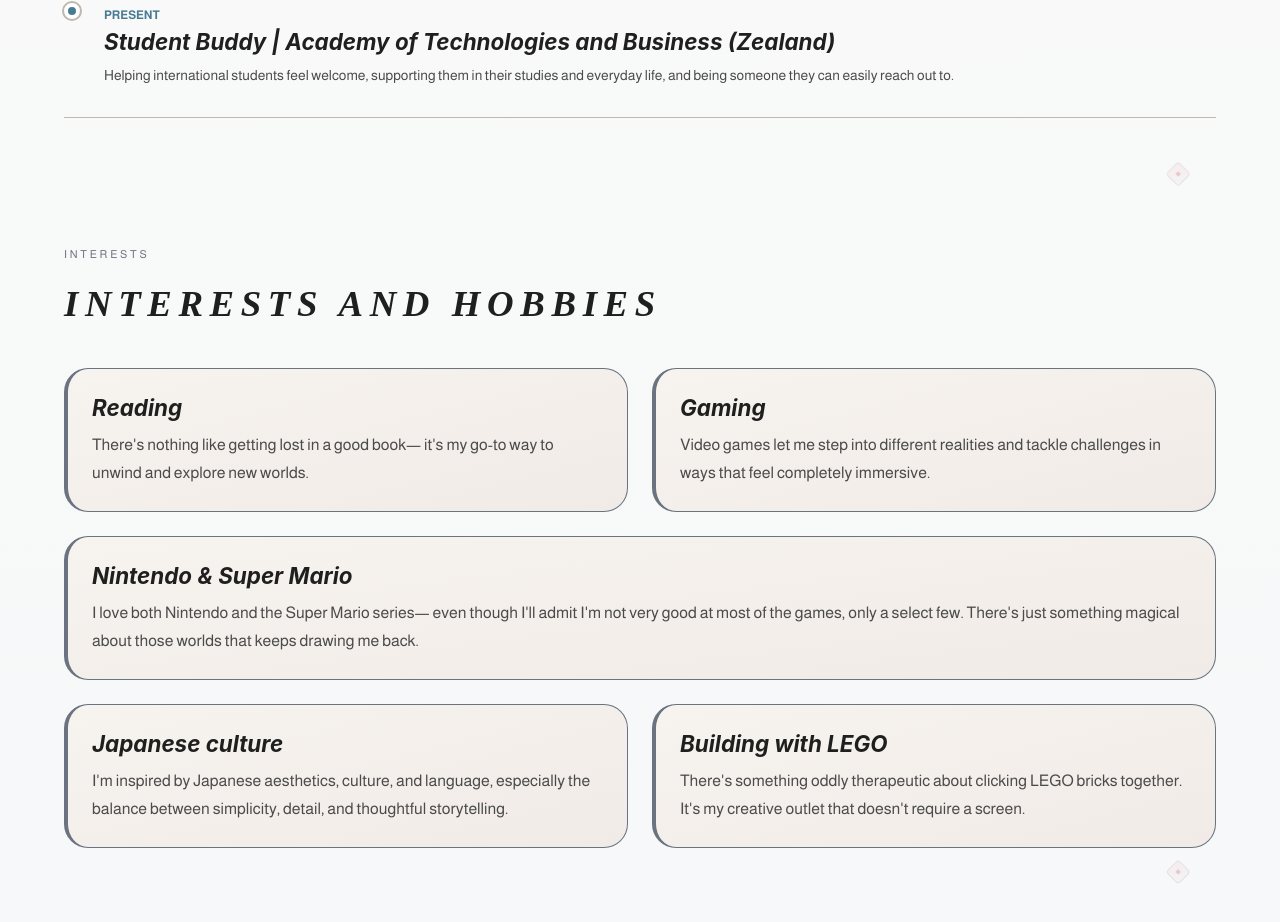
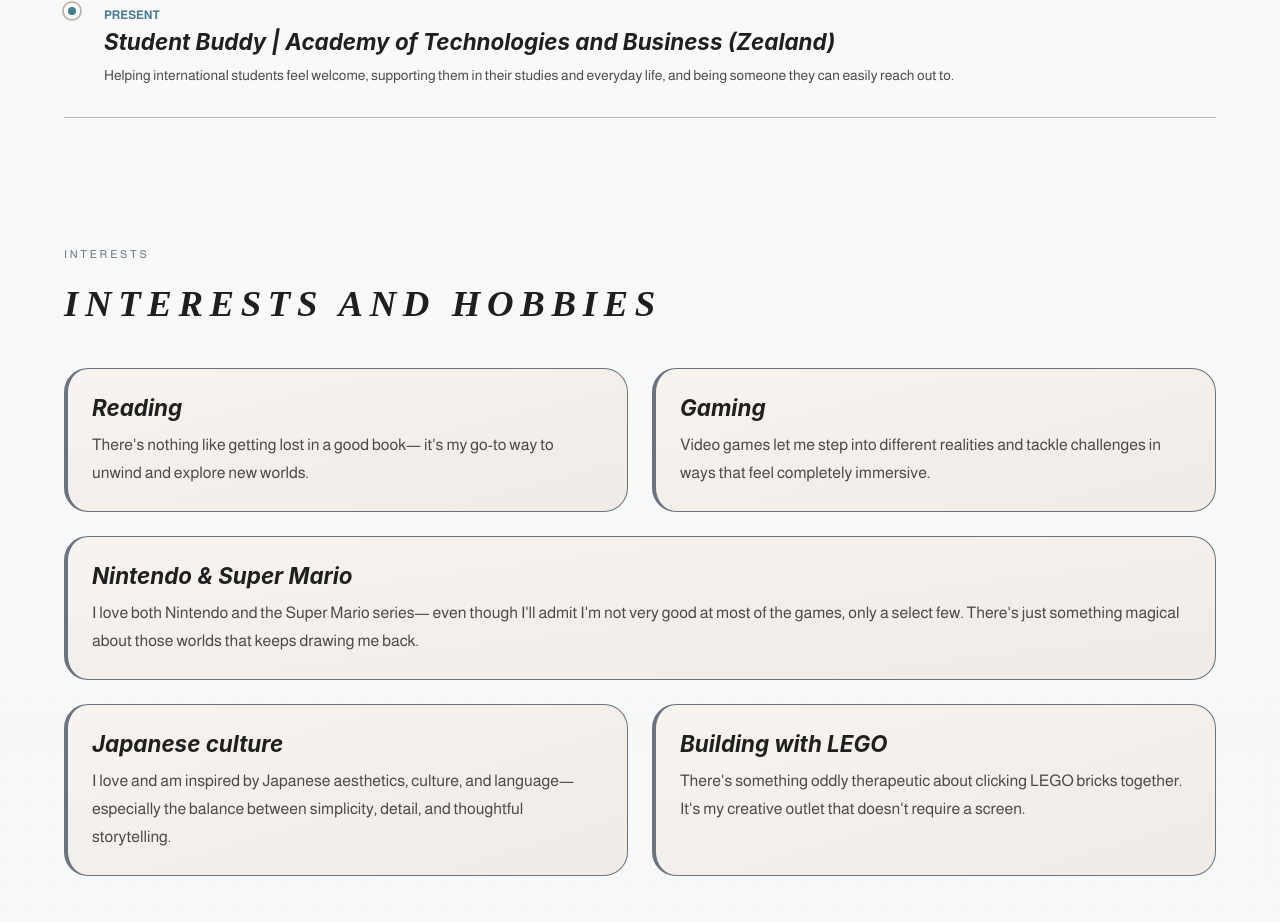
Before and after one commit to sararpetersen/portfolio_example, an Astro site: page /about_me in a window 1280 px wide. Shown: the part 1874-2796 px from the top of the page. Built offline with nearby package versions, Linux system fonts and the light colour scheme; Astro itself is replaced by a stand-in of ours; a web font is replaced by a local one.

Commit message:
Minor fixes, here and there

```diff
--- a/src/layouts/MainLayout.astro
+++ b/src/layouts/MainLayout.astro
@@ -137,7 +137,7 @@ const schemamarkup = {
               "I love both Nintendo and the Super Mario series&mdash; even though I'll admit I'm not very good at most of the games, only a select few. There's just something magical about those worlds that keeps drawing me back.",
             "interest.japanese.title": "Japanese culture",
             "interest.japanese.text":
-              "I'm inspired by Japanese aesthetics, culture, and language, especially the balance between simplicity, detail, and thoughtful storytelling.",
+              "I love and am inspired by Japanese aesthetics, culture, and language&mdash; especially the balance between simplicity, detail, and thoughtful storytelling.",
             "interest.lego.title": "Building with LEGO",
             "interest.lego.text":
               "There's something oddly therapeutic about clicking LEGO bricks together. It's my creative outlet that doesn't require a screen.",
--- a/src/pages/about_me.astro
+++ b/src/pages/about_me.astro
@@ -299,7 +299,8 @@ const timelineItems: TimelineItem[] = [
       <div class="p-6 bg-gradient-to-br from-gray-50 to-gray-100 rounded-3xl border-l-4 border border-gray-500">
         <h4 class="text-h4-mobile pb-2" data-i18n="interest.japanese.title">Japanese culture</h4>
         <p class="text-gray-600" data-i18n="interest.japanese.text">
-          I'm inspired by Japanese aesthetics, culture, and language, especially the balance between simplicity, detail, and thoughtful storytelling.
+          I love and am inspired by Japanese aesthetics, culture, and language&mdash; especially the balance between simplicity, detail, and
+          thoughtful storytelling.
         </p>
       </div>
       <!-- Interest Item 5 -->
--- a/src/pages/index.astro
+++ b/src/pages/index.astro
@@ -57,7 +57,7 @@ import Cases from "../components/Cases.astro";
             </span>
 
             <p class="text-gray-50" aria-label="Indicates that I'm currently open for internship opportunities">
-              <strong class="font-semibold">Status:</strong>
+              <strong class="font-semibold text-[16px]">Status:</strong>
               <span class="text-[16px]" data-i18n="hero.status">Open for internship</span>
             </p>
           </div>
--- a/src/styles/global.css
+++ b/src/styles/global.css
@@ -90,24 +90,6 @@ body.site-shell::after {
 
 .site-main > section {
   position: relative;
-}
-
-.site-main > section:not(#hero)::after {
-  content: "";
-  position: absolute;
-  top: clamp(0.4rem, 1.3vw, 0.95rem);
-  right: clamp(0.85rem, 2.8vw, 1.8rem);
-  width: 1.15rem;
-  height: 1.15rem;
-  border-radius: 0.24rem;
-  border: 1px solid rgba(147, 35, 44, 0.24);
-  transform: rotate(45deg);
-  background:
-    radial-gradient(circle at 50% 50%, rgba(198, 48, 60, 0.56) 0 2px, transparent 2.5px),
-    linear-gradient(135deg, rgba(230, 57, 70, 0.16), rgba(71, 123, 147, 0.08));
-  opacity: 0.4;
-  pointer-events: none;
-  z-index: 0;
 }
 
 #global-section-progress {
@@ -253,14 +235,6 @@ body.dark.site-shell::after {
     radial-gradient(circle at center, rgba(187, 74, 52, 0.08) 1px, transparent 1px);
 }
 
-body.dark .site-main > section:not(#hero)::after {
-  border-color: rgba(240, 235, 230, 0.26);
-  background:
-    radial-gradient(circle at 50% 50%, rgba(230, 57, 70, 0.66) 0 2px, transparent 2.5px),
-    linear-gradient(135deg, rgba(230, 57, 70, 0.24), rgba(149, 188, 203, 0.12));
-  opacity: 0.52;
-}
-
 body.dark .section-progress-list {
   border-color: color-mix(in srgb, var(--dark-border) 72%, var(--brand-primary) 28%);
   background: color-mix(in srgb, var(--dark-surface) 86%, #000 14%);
```
